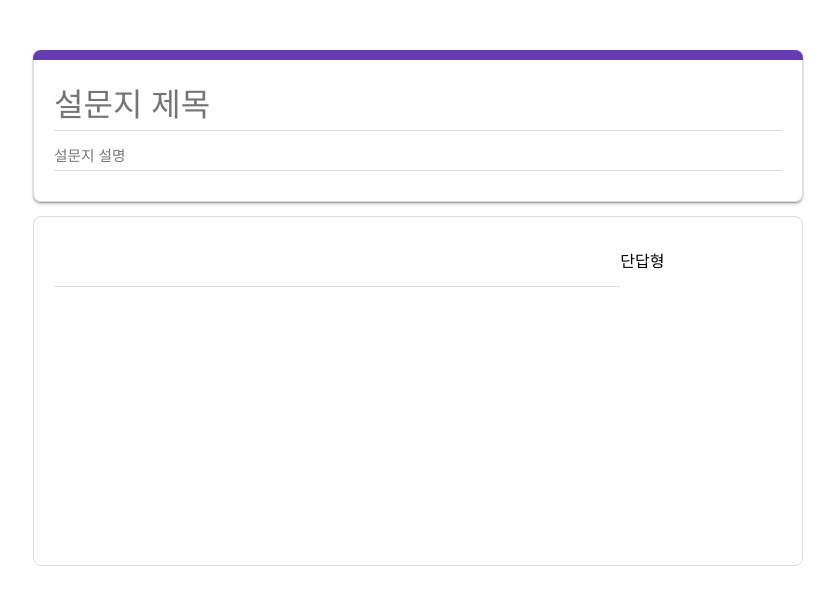
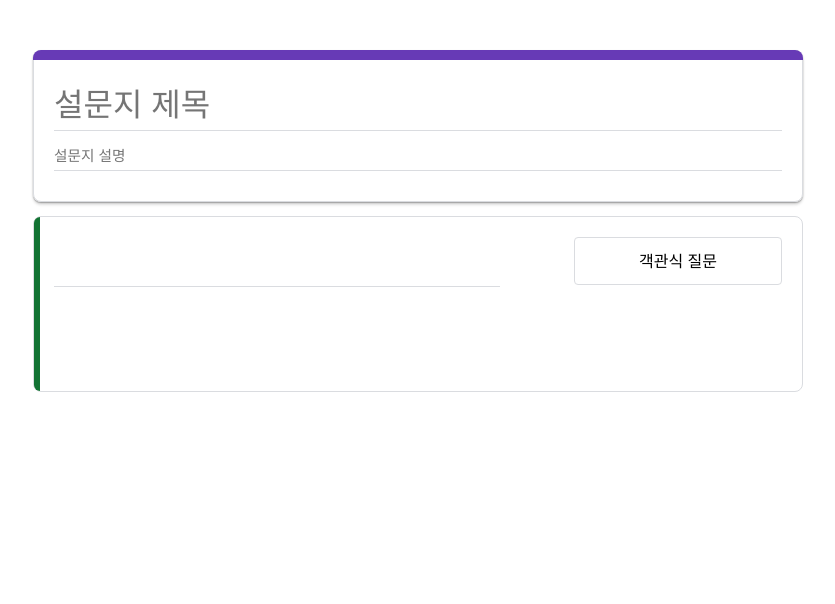
Before and after one commit to Gyuri092/google-form, a React (Vite) app: page / in a window 1280 px wide. Shown: the top 604 px of the page, without its empty margins (222-1057 px from the left). Built offline with nearby package versions, Linux system fonts and the light colour scheme.

Commit message:
feat: Select 컴포넌트로 분리

```diff
--- a/src/components/QuestionArea/index.tsx
+++ b/src/components/QuestionArea/index.tsx
@@ -1,13 +1,14 @@
 import { css } from '@emotion/react';
 import { useState } from 'react';
 import { Input } from '../Input';
+import { Select } from '../Select';
 
 export const QuestionArea = () => {
   const [isFocused, setIsFocused] = useState(false);
   return (
     <form
       css={css`
-        height: 50%;
+        height: ${isFocused ? '323px' : '176px'};
         border: 1px solid #dadce0;
         border-radius: 8px;
         padding: 20px;
@@ -16,7 +17,7 @@ export const QuestionArea = () => {
       onFocus={() => setIsFocused(true)}
       onBlur={() => setIsFocused(false)}
     >
-      {isFocused && (
+      {isFocused ? (
         <div
           css={css`
             position: absolute;
@@ -27,29 +28,43 @@ export const QuestionArea = () => {
             border-radius: 8px 0 0 8px;
           `}
         />
+      ) : (
+        <div
+          css={css`
+            position: absolute;
+            left: 0;
+            top: 0;
+            width: 6px;
+            background: #137333;
+            border-radius: 8px 0 0 8px;
+          `}
+        />
       )}
       <div
         css={css`
           display: flex;
+          justify-content: space-between;
         `}
       >
-        <Input />
-        <select
-          name="question-option"
-          id=""
+        <div
           css={css`
-            width: 208px;
-            height: 48px;
-            border-radius: 4px solid #dadce0;
-            outline: none;
+            width: 446px;
           `}
         >
-          <option value="short-answer">단답형</option>
-          <option value="long-sentence">장문형</option>
-          <option value="multiple-choice-questions">객관식 질문</option>
-          <option value="check-box">체크 박스</option>
-          <option value="drop-down">드롭 다운</option>
-        </select>
+          <Input
+            inputStyle={css`
+              font-size: 11pt;
+              padding: 16px;
+              &:focus {
+                background-color: #f1f3f4;
+                &:hover {
+                  background-color: #0000001a;
+                }
+              }
+            `}
+          />
+        </div>
+        <Select />
       </div>
     </form>
   );
--- /dev/null
+++ b/src/components/Select/index.tsx
@@ -0,0 +1,27 @@
+import { css } from '@emotion/react';
+
+export const Select = () => {
+  return (
+    <select
+      name="question-option"
+      id=""
+      css={css`
+        width: 208px;
+        height: 48px;
+        border-radius: 4px;
+        border: 1px solid #dadce0;
+        text-align: center;
+        padding: 8px 48px;
+        outline: none;
+      `}
+    >
+      <option value="short-answer">단답형</option>
+      <option value="long-sentence">장문형</option>
+      <option value="multiple-choice-questions" selected>
+        객관식 질문
+      </option>
+      <option value="check-box">체크 박스</option>
+      <option value="drop-down">드롭 다운</option>
+    </select>
+  );
+};
```
